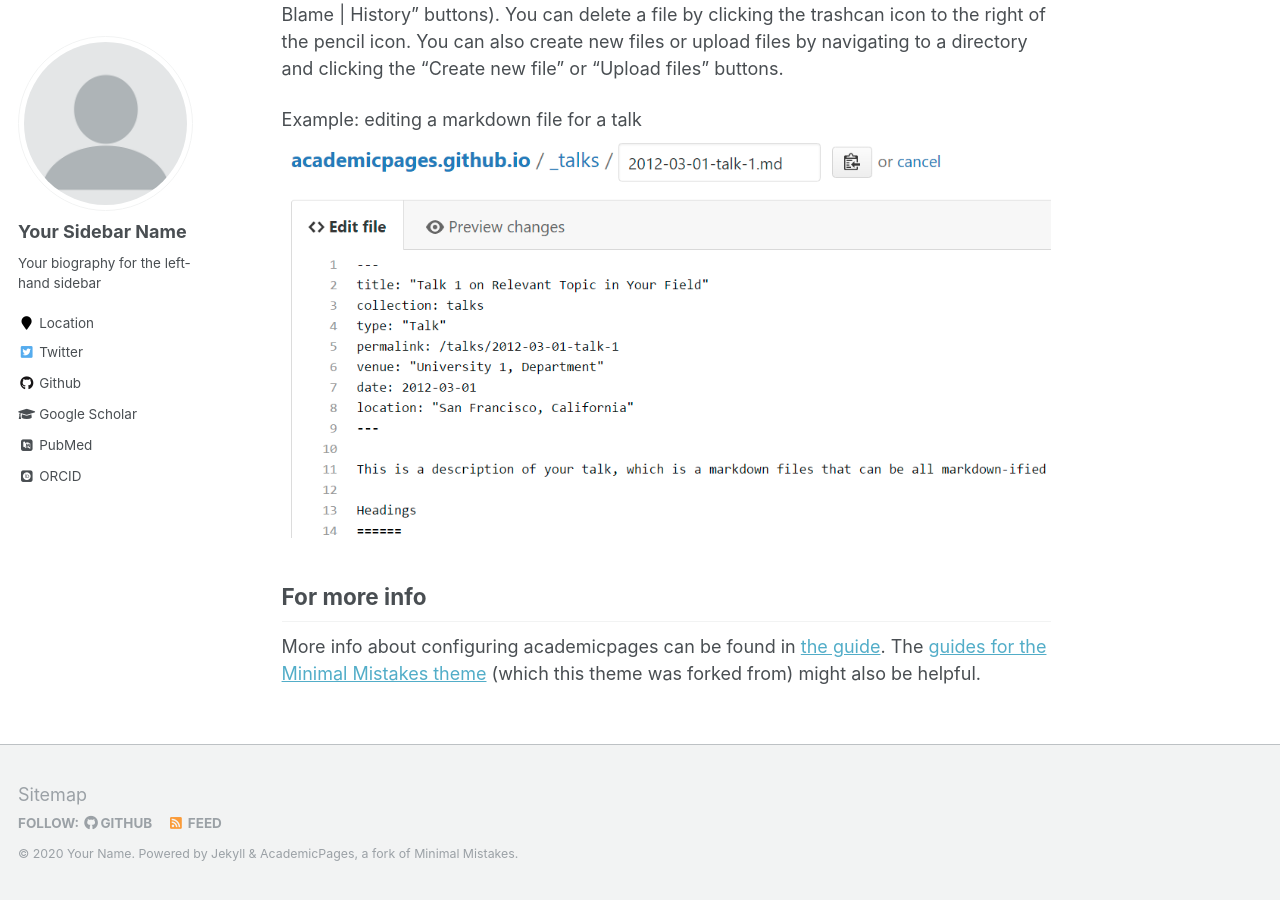
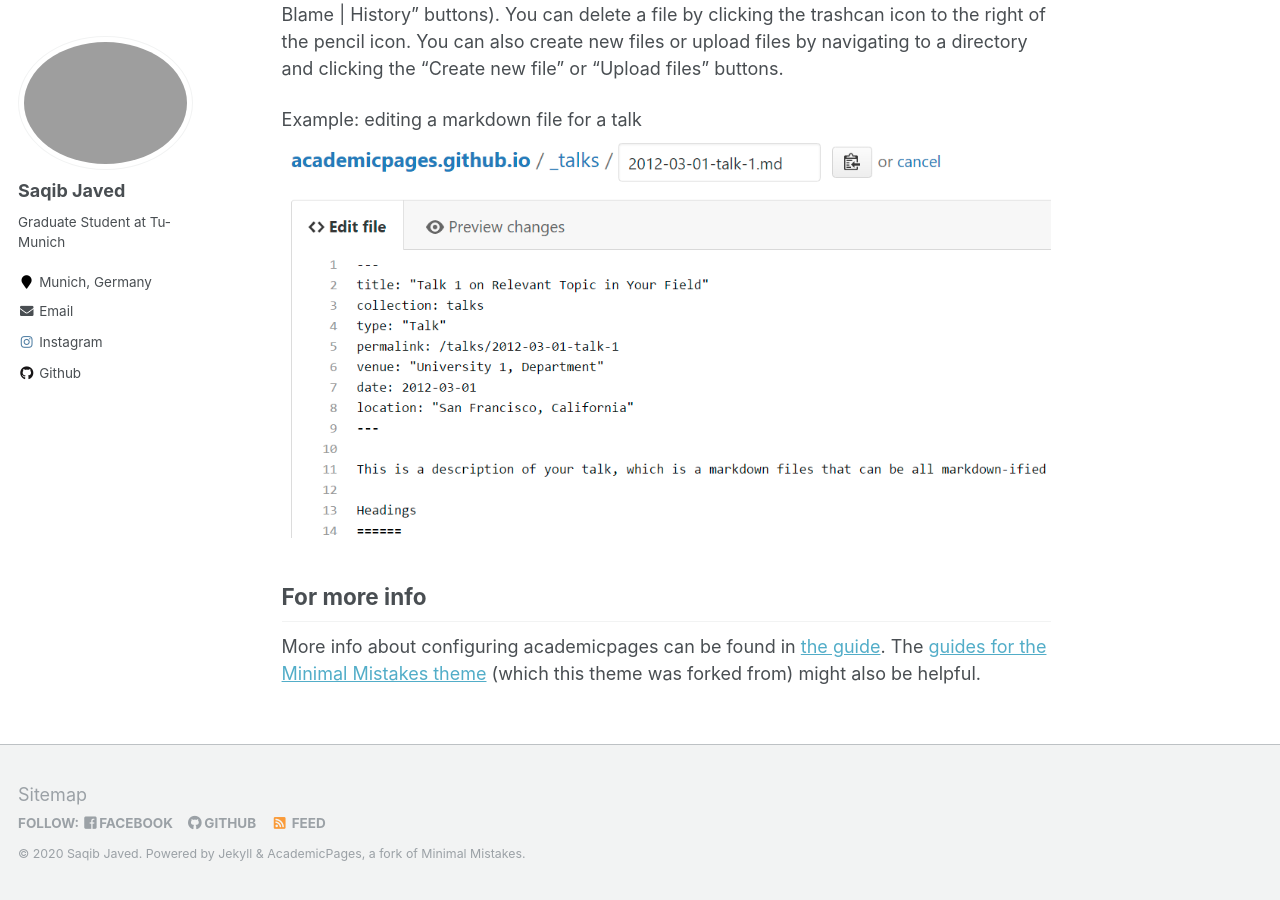
Before and after one commit to saqibjaved1/saqibjaved1.github.io, a Jekyll site: the page built from _pages/about.md, in a window 1280 px wide and 900 px high, scrolled down 2463 px. Built offline with Jekyll 4.4.1, drawn with Linux system fonts in a browser that asks for light colours; some web fonts are replaced; some of the changed text lies outside the part shown.

Commit message:
Update _config.yml

```diff
--- a/_config.yml
+++ b/_config.yml
@@ -7,10 +7,10 @@
 
 # Site Settings
 locale                   : "en-US"
-title                    : "Your Name / Site Title"
+title                    : "Saqib Javed"
 title_separator          : "-"
-name                     : &name "Your Name"
-description              : &description "personal description"
+name                     : &name "Saqib Javed"
+description              : &description "Graduate Student at TU-Munich"
 url                      : https://saqibjaved1.github.io # the base hostname & protocol for your site e.g. "https://mmistakes.github.io"
 baseurl                  : "" # the subpath of your site, e.g. "/blog"
 repository               : "saqibjaved1/saqibjaved1.github.io"
@@ -59,7 +59,7 @@ yandex_site_verification :
 twitter:
   username               : &twitter
 facebook:
-  username               :
+  username               :  "SaqibJaved1"
   app_id                 :
   publisher              :
 og_image                 :  # Open Graph/Twitter default site image
@@ -80,14 +80,14 @@ analytics:
 
 # Site Author
 author:
-  name             : "Your Sidebar Name"
-  avatar           : "profile.png"
-  bio              : "Your biography for the left-hand sidebar"
-  location         : "Location"
+  name             : "Saqib Javed"
+  avatar           : "me.jpg"
+  bio              : "Graduate Student at Tu-Munich"
+  location         : "Munich, Germany"
   employer         :
-  pubmed           : "https://www.ncbi.nlm.nih.gov/pubmed/?term=john+snow"
-  googlescholar    : "http://yourfullgooglescholarurl.com"
-  email            :
+  pubmed           :
+  googlescholar    :
+  email            :  "saqib7.javed@tum.de"
   researchgate     :  # example: "https://www.researchgate.net/profile/yourprofile"
   uri              :
   bitbucket        :
@@ -96,20 +96,20 @@ author:
   flickr           :
   facebook         :
   foursquare       :
-  github           : "academicpages"
+  github           : "saqibjaved1"
   google_plus      :
   keybase          :
-  instagram        :
+  instagram        :  "saqib_javed"
   impactstory      : #"https://profiles.impactstory.org/u/xxxx-xxxx-xxxx-xxxx"
   lastfm           :
   linkedin         :
-  orcid            : "http://orcid.org/yourorcidurl"
+  orcid            :
   pinterest        :
   soundcloud       :
   stackoverflow    : # http://stackoverflow.com/users/123456/username
   steam            :
   tumblr           :
-  twitter          : "replacethistwitterhandle"
+  twitter          :
   vine             :
   weibo            :
   xing             :
```
